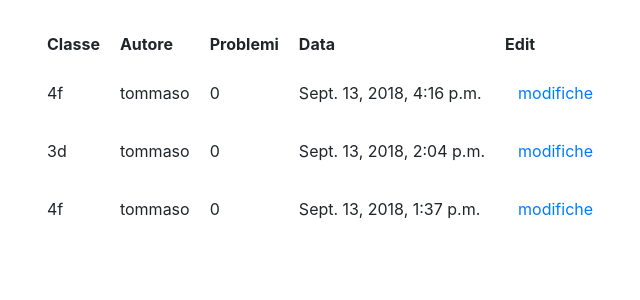
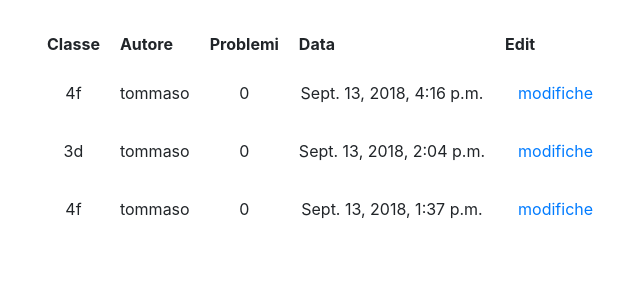
Before and after one commit to Ro0t-set/problemi-tecnici, a Django app: page /problemi/ in a window 1280 px wide. Shown: the top 300 px of the page, without its empty margins (48-688 px from the left). Run offline with Django 3.2, Linux system fonts and the light colour scheme; a user stored in the database is signed in; data comes from the database, SQL or seed files in the repository; some libraries are stand-ins or nearby versions.

Commit message:
refinements (UI)

```diff
--- a/app/static/style.css
+++ b/app/static/style.css
@@ -34,3 +34,7 @@ form {
 .center {
   margin: 0px auto;
 }
+
+td {
+  text-align: center;
+}
```
